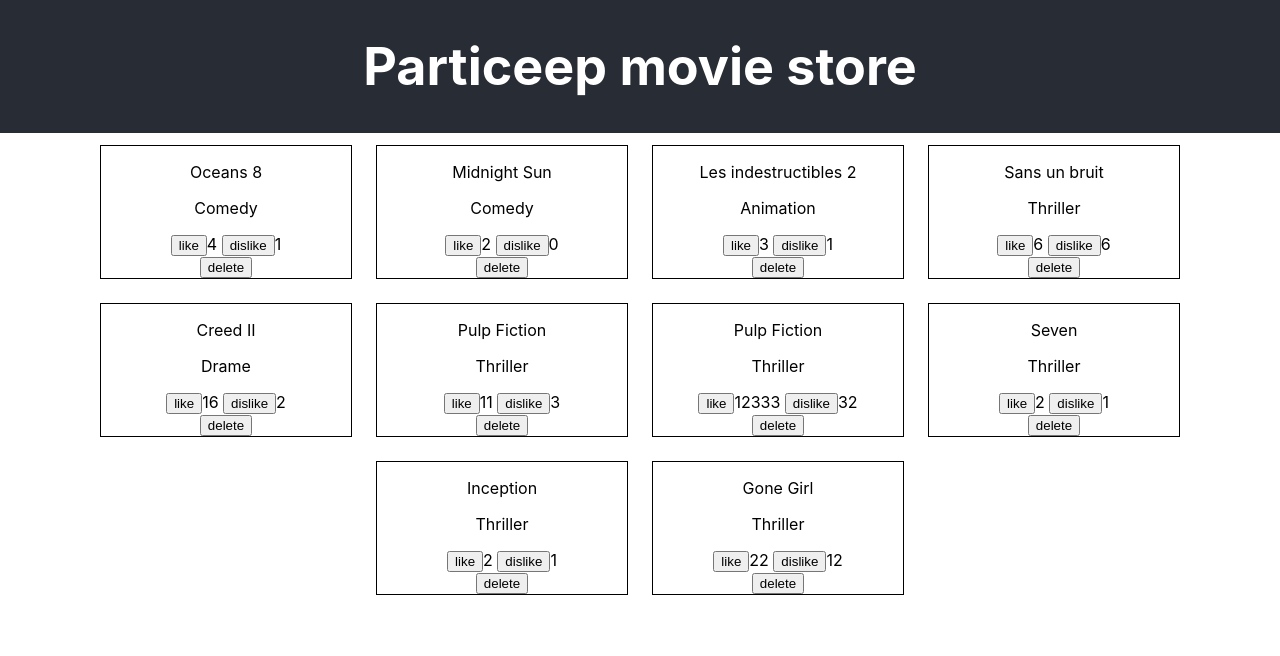
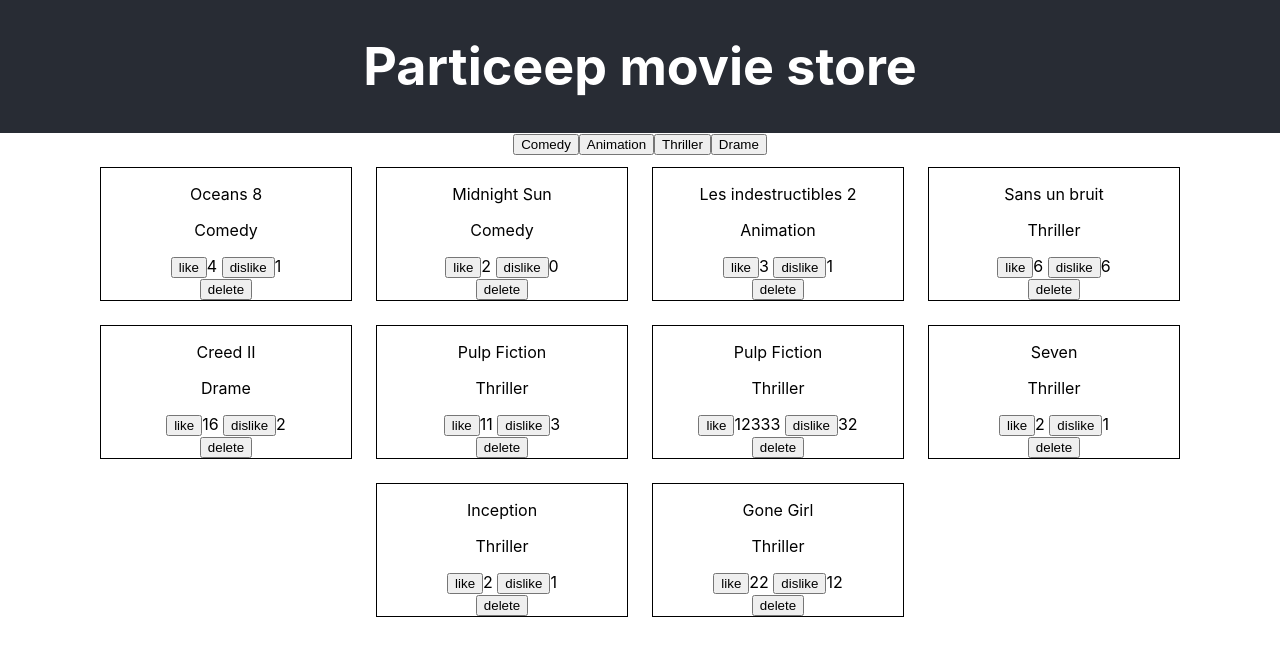
Before and after one commit to m-naim/react-interview, a React (Create React App) app: page / in a window 1280 px wide. Shown: the top 656 px of the page. Built offline with nearby package versions, Linux system fonts and the light colour scheme.

Commit message:
added filter by category

```diff
--- a/src/components/moviesList/index.jsx
+++ b/src/components/moviesList/index.jsx
@@ -7,8 +7,11 @@
     super(props);
     this.state = {
       movies: [],
+      categories: [],
       liked: [],
       disliked: [],
+      filters: [],
+      filteredMovies: [],
       loading: true
     };
   }
@@ -16,16 +19,30 @@
     this.setData();
   }
 
+  getCategories = movies => {
+    const categories = movies
+      .map(movie => movie.category)
+      .reduce(
+        (unique, category) =>
+          unique.includes(category) ? unique : [...unique, category],
+        []
+      );
+
+    this.setState({ categories: categories });
+  };
   setData = async () => {
     await movies$.then(res => this.setState({ movies: res }));
-    console.log(this.state.movies);
+    const { movies } = this.state;
+    this.getCategories(movies);
     this.setState({ loading: false });
   };
 
-  _handelDelete = id => {
-    this.setState({
+  _handelDelete = async id => {
+    await this.setState({
       movies: this.state.movies.filter(movie => movie.id !== id)
     });
+
+    this.getCategories(this.state.movies);
   };
 
   _togleLike = id => {
@@ -70,9 +87,23 @@
     this.setState({ movies: movies });
   };
 
+  _togeleFilter = async category => {
+    const { filters } = this.state;
+    if (filters.includes(category)) {
+      await this.setState({ filters: filters.filter(e => e !== category) });
+      console.log(this.state.filters);
+
+      return;
+    }
+    await this.setState({ filters: [...filters, category] });
+    console.log(this.state.filters);
+  };
+
   render() {
-    const { loading, movies } = this.state;
-    const displayMovies = movies.map((element, index) => (
+    const { loading, movies, categories, filters } = this.state;
+    const displayMovies = movies
+      .filter(movie => !filters.includes(movie.category))
+      .map((element, index) => (
         <MovieCard
           key={element.id}
           id={element.id}
@@ -86,11 +117,19 @@
         />
       ));
 
-    return (
+    const filterButtons = categories.map((category, index) => (
+      <button key={index} onClick={() => this._togeleFilter(category)}>
+        {category}
+      </button>
+    ));
+    return loading ? (
       <div>
-        <div className={"movies-container"}>
-          {loading ? <h1>loading ...</h1> : displayMovies}
+        <h1>loading ...</h1>
       </div>
+    ) : (
+      <div>
+        <div>{filterButtons}</div>
+        <div className={"movies-container"}>{displayMovies}</div>
       </div>
     );
   }
```
Lines whose indentation alone changed are shown as unchanged.
